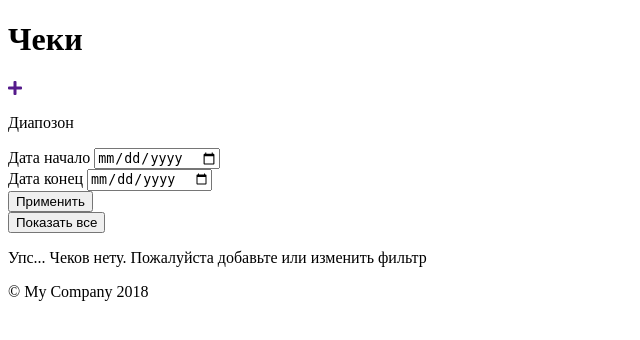
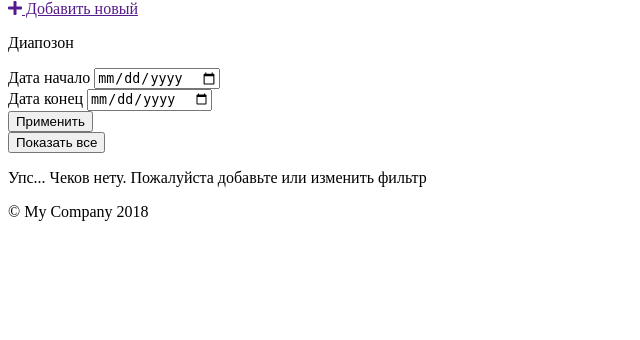
Before and after one commit to psiu7217/yii.webernetic.by, a Yii app: template views/checks/index.php in a window 1280 px wide. Shown: the part 29-369 px from the top of the page, without its empty margins (0-640 px from the left). Run offline with PHP 8.4 and a stand-in for Yii, Linux system fonts and the light colour scheme; the template is opened without the code that fills it, so the values that code supplies are empty; some libraries are stand-ins or nearby versions.

Commit message:
Внешний вид страницы всех чеков

```diff
--- a/views/checks/index.php
+++ b/views/checks/index.php
@@ -12,21 +12,25 @@ use yii\widgets\Pjax;
 
     <div class="row top_items">
         <div class="col-sm-9">
-            <h1>Чеки</h1>
+
         </div>
         <div class="col-sm-3 text-right">
             <a href="<?php echo $url_add ?>" class="btn btn_green">
-                <i class="fas fa-plus"></i>
+                <i class="fas fa-plus"></i> Добавить новый
             </a>
         </div>
     </div>
 
 <?php Pjax::begin(['enablePushState' => false]); ?>
+<div class="card hidden-xs">
+    <div class="card_header">
+        <p class="title">Диапозон</p>
+    </div>
+    <div class="card_body">
         <div class="filter_checks">
             <div class="row">
                 <div class="col-sm-12">
                     <form action="/checks" method="post" data-pjax="1">
-                    <p class="title">Диапозон</p>
                         <div class="form-group">
                             <label for="date_start">Дата начало</label>
                             <input type="date" class="form-control" name="date_start" id="date_start" placeholder="Дата начало" value="<?php echo $date_start ?>">
@@ -37,26 +41,34 @@ use yii\widgets\Pjax;
                             <input type="date" class="form-control" name="date_end" id="date_end" placeholder="Дата конец" value="<?php echo $date_end ?>">
                         </div>
 
-                    <button type="submit" class="btn">Применить</button>
+                        <button type="submit" class="btn btn_green">Применить</button>
                     </form>
-                <form action="/checks" method="post" data-pjax="1">
+                    <form action="/checks" method="post" data-pjax="1" class="form_show_all_check">
                         <input type="hidden" name="all_check" value="1">
-                    <button type="submit" class="btn">Показать все</button>
+                        <button type="submit" class="btn btn_green">Показать все</button>
                     </form>
                 </div>
             </div>
         </div>
+    </div>
+</div>
+
 
 <?php if ($checks) { ?>
+    <div class="card overflow_auto">
+        <div class="card_header">
+            <p class="title">Чеки</p>
+        </div>
+        <div class="card_body">
             <div class="row">
                 <div class="col-sm-12">
-            <table class="table">
-                <caption><?php echo $date_start ?> : <?php echo $date_end ?></caption>
+                    <table class="table table-responsive-sm table-bordered table-striped table-sm">
+                        <caption>Период с <?php echo $date_start ?> по <?php echo $date_end ?></caption>
                         <thead>
                         <tr>
                             <th>#</th>
                             <th>Имя</th>
-                    <th>Категория</th>
+                            <th class="hidden-xs">Категория</th>
                             <th>Сумма</th>
                             <th>Дата</th>
                             <th></th>
@@ -70,16 +82,17 @@ use yii\widgets\Pjax;
 
                             <tr>
                                 <th scope="row"><?php echo $check->id ?></th>
-                        <td><?php echo $check->name ?></td>
-                        <td><?php echo $check->id_category ?></td>
+                                <td>
+                                    <a href="<?php echo $url_edit . '?id=' . $check->id; ?>">
+                                        <?php echo $check->name ?>
+                                    </a>
+                                </td>
+                                <td class="hidden-xs"><?php echo $check->id_category ?></td>
                                 <td><?php echo $check->price ?></td>
                                 <td><?php echo $check->data ?></td>
                                 <td>
                                     <a class="btn btn_red" href="/checks/remove?id=<?php echo $check->id ?>" data-pjax="1">
                                         <i class="fas fa-trash-alt"></i>
-                            </a>
-                            <a class="btn btn_blue" href="<?php echo $url_edit . '?id=' . $check->id; ?>">
-                                <i class="fas fa-edit"></i>
                                     </a>
                                 </td>
                             </tr>
@@ -90,6 +103,9 @@ use yii\widgets\Pjax;
                     </table>
                 </div>
             </div>
+        </div>
+    </div>
+
 
 <?php } else { ?>
     <div class="row">
```
Also changed, not shown: web/css/site.css (+17 -2 lines). Lines whose indentation alone changed are shown as unchanged.
